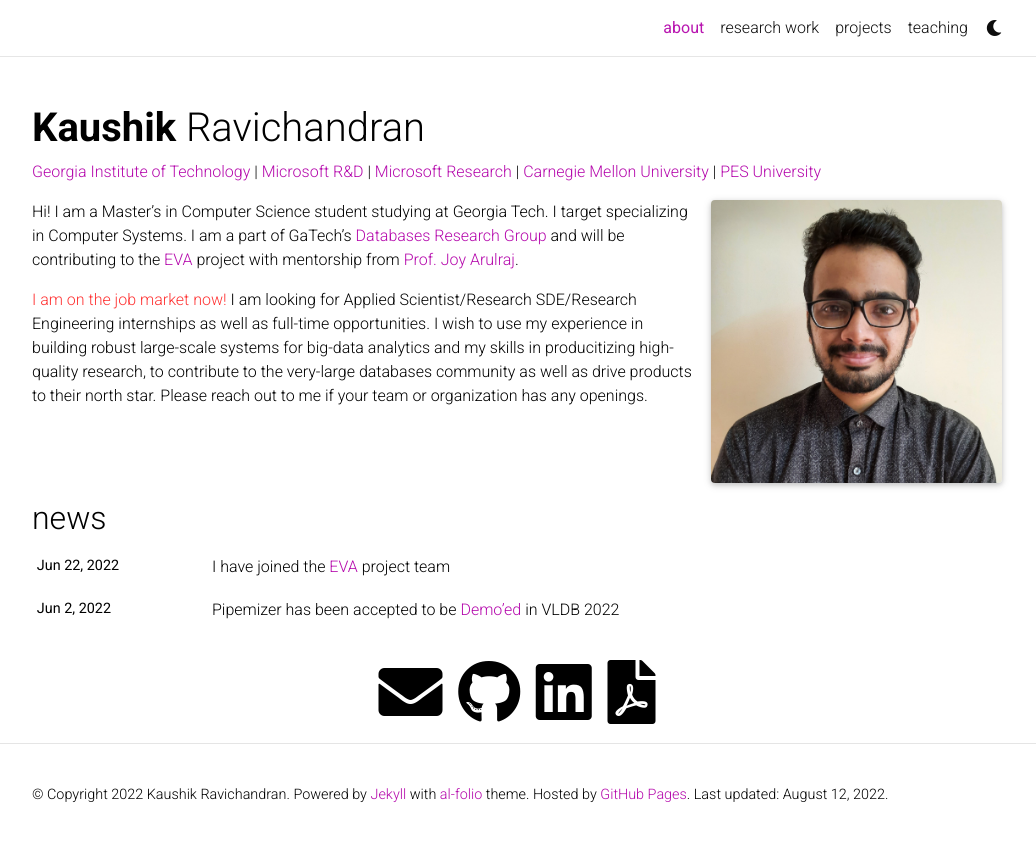
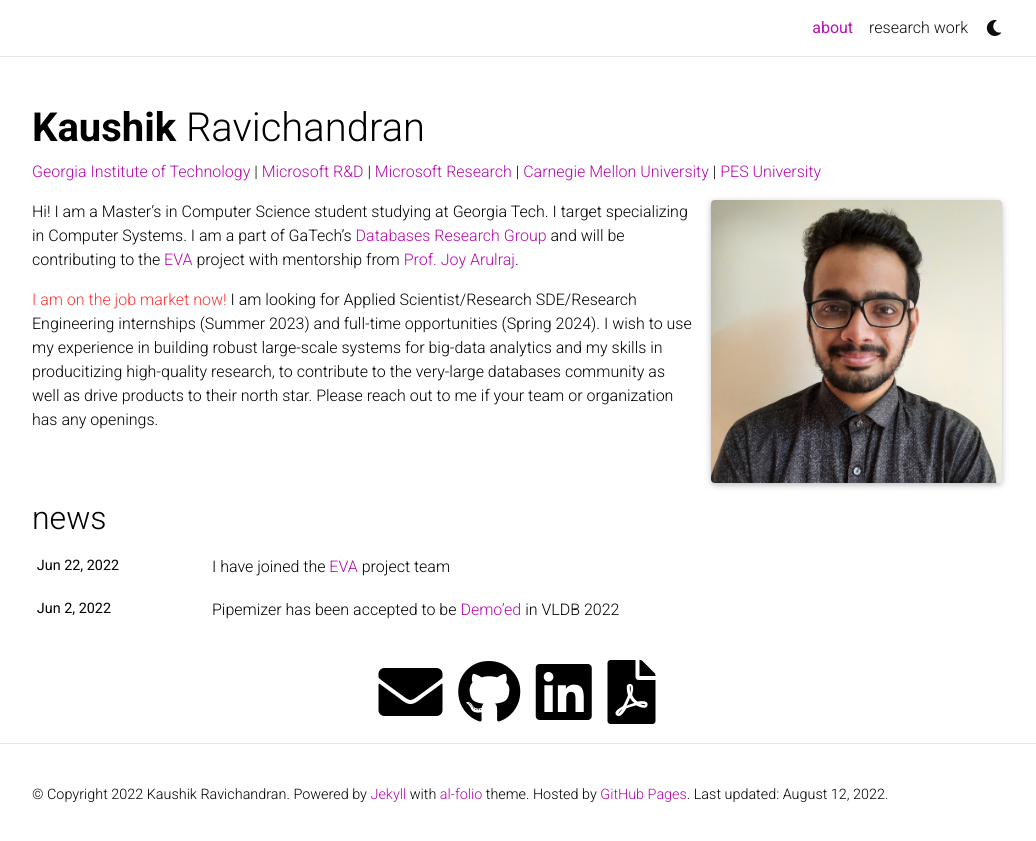
Before and after one commit to kaushikravichandran/kaushikravichandran.github.io, a Jekyll site: the page built from _pages/about.md, in a window 1280 px wide. Shown: the top 841 px of the page, without its empty margins (123-1159 px from the left). Built offline with Jekyll 4.4.1, drawn with Linux system fonts in a browser that asks for light colours; full-size pictures stand in for the smaller copies a plugin makes; comment, search, counter and statistics services are not loaded; a style sheet for code colours, icons or effects is not loaded.

Commit message:
delete not-ready page

```diff
--- a/_pages/about.md
+++ b/_pages/about.md
@@ -22,7 +22,7 @@ social: true  # includes social icons at the bottom of the page
 
 Hi! I am a Master's in Computer Science student studying at Georgia Tech. I target specializing in Computer Systems. I am a part of GaTech's <a href="https://db.cc.gatech.edu/">Databases Research Group</a> and will be contributing to the <a href="https://evagatech.readthedocs.io/">EVA</a> project with mentorship from <a href="https://faculty.cc.gatech.edu/~jarulraj/">Prof. Joy Arulraj</a>.
 
-<span style="color:Red;display:inline;" class="blink">I am on the job market now!</span> I am looking for Applied Scientist/Research SDE/Research Engineering internships as well as full-time opportunities. I wish to use my experience in building robust large-scale systems for big-data analytics and my skills in producitizing high-quality research, to contribute to the very-large databases community as well as drive products to their north star. Please reach out to me if your team or organization has any openings.
+<span style="color:Red;display:inline;" class="blink">I am on the job market now!</span> I am looking for Applied Scientist/Research SDE/Research Engineering internships (Summer 2023) and full-time opportunities (Spring 2024). I wish to use my experience in building robust large-scale systems for big-data analytics and my skills in producitizing high-quality research, to contribute to the very-large databases community as well as drive products to their north star. Please reach out to me if your team or organization has any openings.
 
 <style>
   .blink {
--- a/_pages/projects.md
+++ b/_pages/projects.md
@@ -1,9 +1,9 @@
 ---
 layout: page
 title: projects
-permalink: /projects/
+permalink:
 description: A growing collection of your cool projects.
-nav: true
+nav: false
 nav_order: 2
 display_categories: [work, fun]
 horizontal: false
--- a/_pages/teaching.md
+++ b/_pages/teaching.md
@@ -1,9 +1,9 @@
 ---
 layout: page
-permalink: /teaching/
+permalink:
 title: teaching
 description: Materials for courses you taught. Replace this text with your description.
-nav: true
+nav: false
 nav_order: 5
 ---
 
```
Also changed, not shown: _bibliography/papers.bib (+3 -3 lines).
